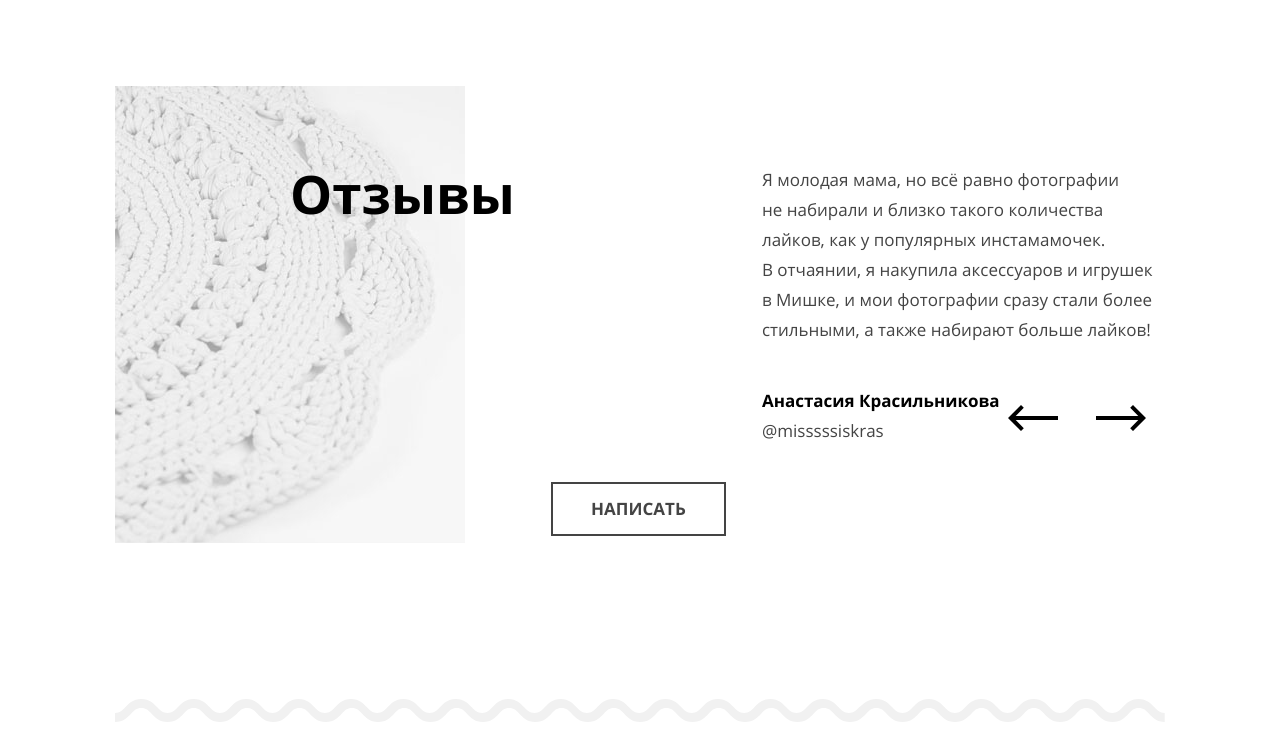
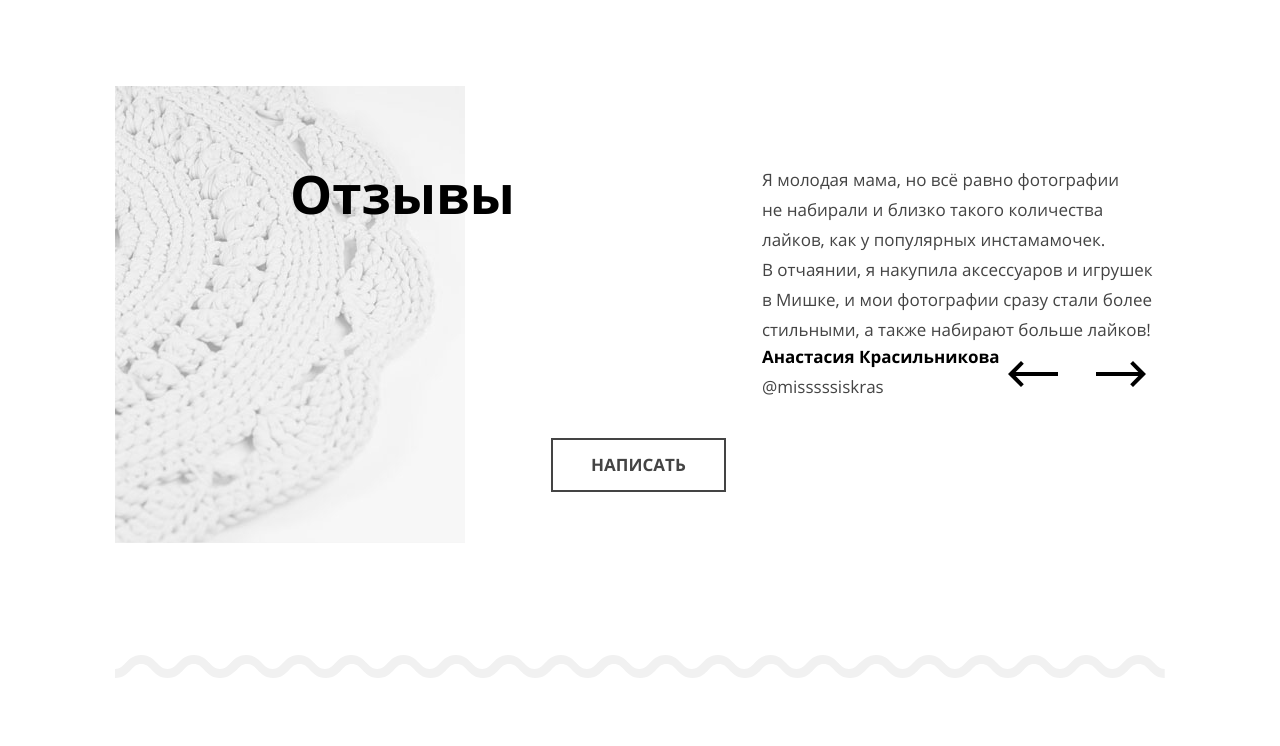
Before and after one commit to htmlacademy-adaptive/2266611-mishka-28, a website: page source/index.html in a window 1280 px wide. Shown: the part 2015-2761 px from the top of the page. Drawn offline with nearby package versions, Linux system fonts and the light colour scheme; files that its build step writes are made by us from their sources.

Commit message:
fix: change carousel

```diff
--- a/source/index.html
+++ b/source/index.html
@@ -150,7 +150,7 @@
               </cite>
             </blockquote>
             <blockquote class="carousel__quote">
-              <p class="carousel__text">Я купил зайчика-попрыгайчика, и вы знаете, он стал моим лучшим другом. Мы говорим о жизни и даже играем в шахматы! Я, конечно, всегда побеждаю, поскольку соперник у меня вязаный, но это не имеет значения. Важно то, что благодаря ему я чувствую себя непобедимым!</p>
+              <p class="carousel__text">Я&nbsp;купил зайчика-попрыгайчика, и&nbsp;вы&nbsp;знаете, он&nbsp;стал моим лучшим другом. Мы&nbsp;говорим о&nbsp;жизни и&nbsp;даже играем в&nbsp;шахматы! Я, конечно, всегда побеждаю, поскольку соперник у&nbsp;меня вязаный, но&nbsp;это не&nbsp;имеет значения. Важно&nbsp;то, что благодаря ему я&nbsp;чувствую себя непобедимым!</p>
               <cite class="carousel__author">
                 <span class="carousel__user">Михаил Бехтерев</span>
                 <a class="carousel__nickname" href="#">@drmikeb</a>
--- a/source/less/blocks/carousel.less
+++ b/source/less/blocks/carousel.less
@@ -7,7 +7,17 @@
   margin: 0;
 
   &.active {
-    display: block;
+    display: flex;
+    flex-direction: column;
+    justify-content: space-between;
+  }
+
+  @media (min-width: @vp-768) {
+    min-height: 236px;
+  }
+
+  @media (min-width: @vp-1150) {
+    min-height: 191px;
   }
 }
 
@@ -19,13 +29,9 @@
   color: @charcoal;
 
   @media (min-width: @vp-768) {
-    margin: 0 0 60px 0;
+    margin: 0;
 
     font-size: 17px;
-  }
-
-  @media (min-width: @vp-1150) {
-    margin: 0 0 44px 0;
   }
 }
 
--- a/source/less/blocks/feedback.less
+++ b/source/less/blocks/feedback.less
@@ -3,6 +3,10 @@
 
   max-width: 1150px;
   margin: 0 auto;
+
+  @media (min-width: @vp-768) {
+    padding: 0 0 85px 0;
+  }
 
   @media (min-width: @vp-1150) {
     padding: 0 50px 90px 50px;
@@ -14,7 +18,7 @@
   padding: 29px 30px 51px 30px;
 
   @media (min-width: @vp-768) {
-    padding: 78px 50px 133px 50px;
+    padding: 78px 50px 47px 50px;
 
     background-image: url("../img/background/feedback-image.jpg");
     background-repeat: no-repeat;
```
